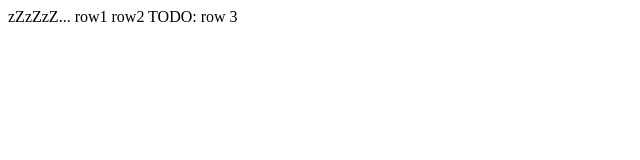
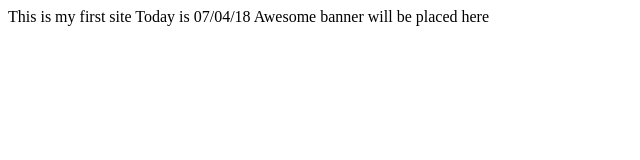
Before and after one commit to mccorn/IFMOnodejs, a website: page site/index.html in a window 1280 px wide. Shown: the whole page, without its empty margins (0-640 px from the left). Drawn offline with Linux system fonts and the light colour scheme.

Commit message:
date changed

```diff
--- a/site/index.html
+++ b/site/index.html
@@ -5,9 +5,8 @@
     <title>Document</title>
 </head>
 <body>
-    zZzZzZ...
-    row1
-    row2
-    TODO: row 3
+    This is my first site
+    Today is 07/04/18
+    Awesome banner will be placed here
 </body>
 </html>
```
